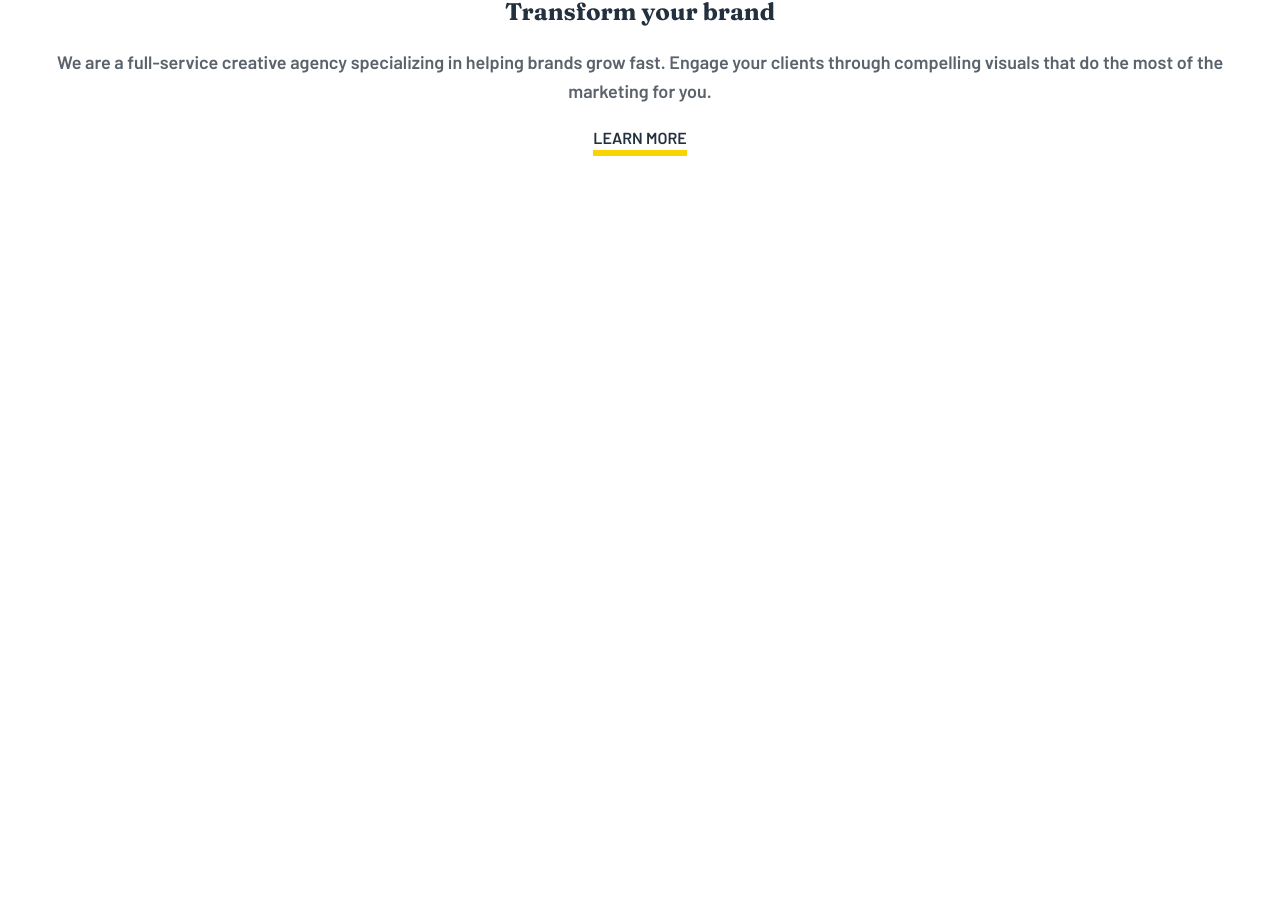
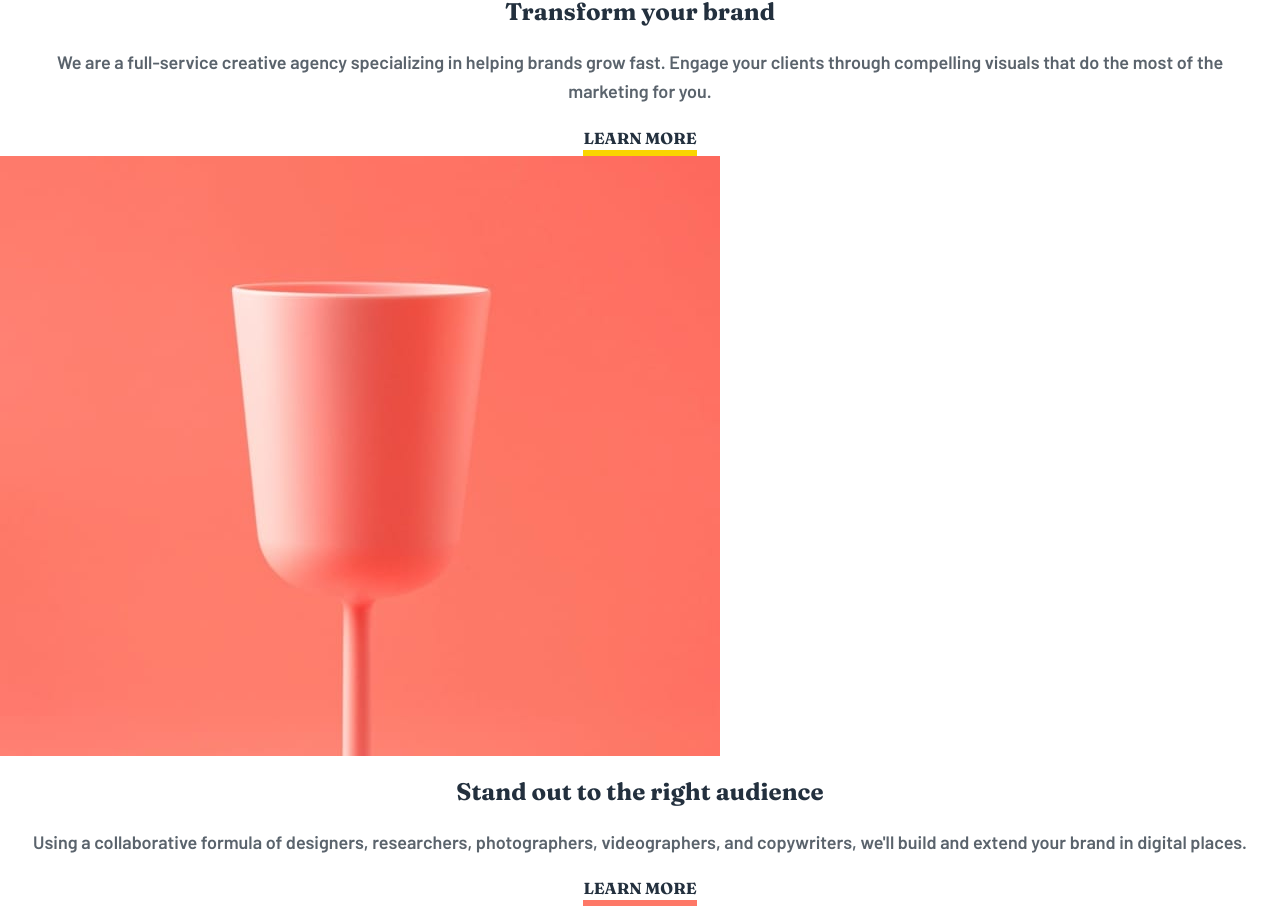
Before and after one commit to S-Solomon/sunnyside-landingpage, a React (Create React App) app: page / in a window 1280 px wide. Shown: the part 1136-2042 px from the top of the page. Before the commit the page ends 1292 px from the top, so only its background shows below. Built offline with nearby package versions, Linux system fonts and the light colour scheme.

Commit message:
standout section

```diff
--- a/src/App.js
+++ b/src/App.js
@@ -1,6 +1,7 @@
 import Header from './components/Header' ;
 import Showcase from './components/Showcase' ;
 import Transform from './components/Transform' ;
+import StandOut from './components/StandOut' ;
 
 const App = () => {
   return (
@@ -8,6 +9,7 @@ const App = () => {
         <Header />
         <Showcase />
         <Transform />
+        <StandOut />
     </>
   )
 }
--- /dev/null
+++ b/src/components/StandOut.js
@@ -0,0 +1,28 @@
+import StandoutMobile from '../images/mobile/image-stand-out.jpg' ;
+import StandoutDesktop from '../images/desktop/image-stand-out.jpg' ;
+
+const StandOut = () => {
+    return (
+        <>
+            <section>
+                <div>
+                    <picture>
+                        <source media="(min-width: 768px)" srcSet={StandoutDesktop} />
+                        <img src={StandoutMobile} alt="" />
+                    </picture>
+                </div>
+
+                <div className="px-5 text-center">
+                    <h2 className="text-2xl my-5">Stand out to the right audience</h2>
+                    <p className="mb-5">
+                        Using a collaborative formula of designers, researchers, photographers, videographers,
+                        and copywriters, we'll build and extend your brand in digital places.
+                    </p>
+                    <button className="btn-standout">Learn More</button>
+                </div>
+            </section>
+        </>
+    )
+}
+
+export default StandOut
--- a/src/index.css
+++ b/src/index.css
@@ -52,6 +52,13 @@ body {
     border-bottom: 6px solid var(--Yellow);
     text-transform: uppercase;
     color: var(--Very-dark-desaturated-blue);
+    font-family: "Fraunces", sans-serif;
+}
+.btn-standout {
+    border-bottom: 6px solid var(--Soft-red);
+    text-transform: uppercase;
+    color: var(--Very-dark-desaturated-blue);
+    font-family: "Fraunces", sans-serif;
 }
 
 /* showcase */
```
